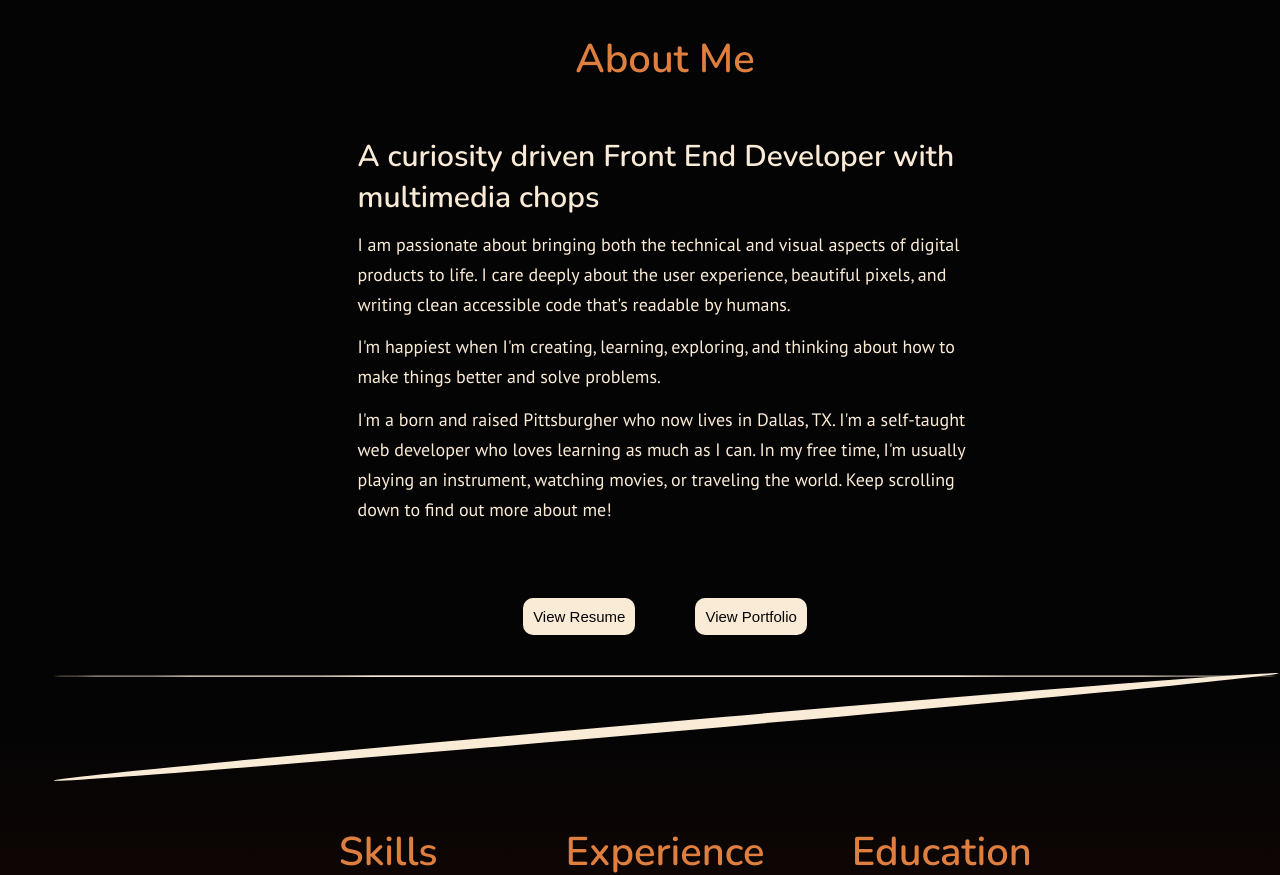
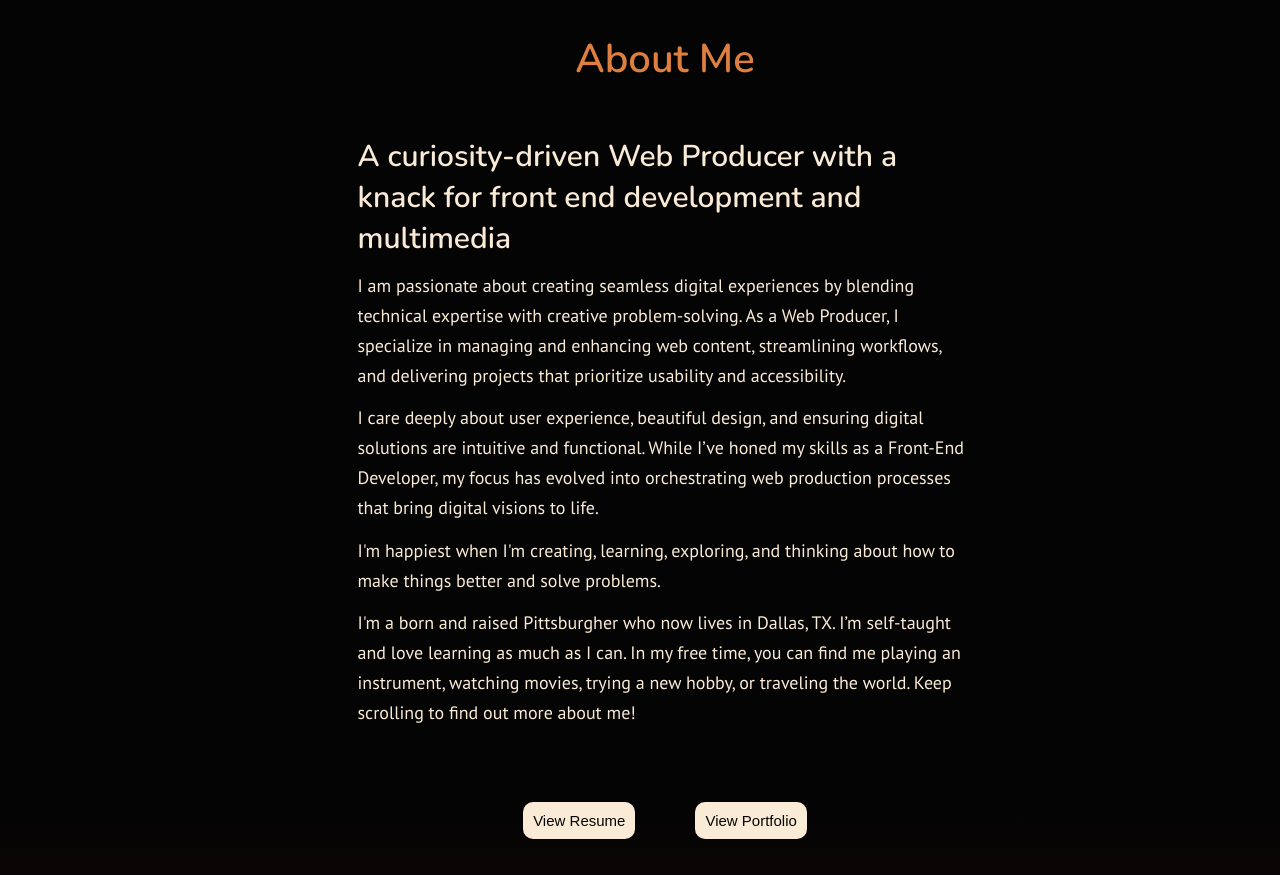
Before and after one commit to GabbyJ/gmjacobsdev, a React (Create React App) app: page / in a window 1280 px wide. Shown: the part 1180-2055 px from the top of the page. Built offline with nearby package versions, Linux system fonts and the light colour scheme.

Commit message:
Update About.jsx

```diff
--- a/src/components/About/About.jsx
+++ b/src/components/About/About.jsx
@@ -5,14 +5,15 @@ function AboutSection(){
         <section className="about" id="about">
         <h2 data-aos="fade-up" data-aos-duration="700">About Me</h2>
         <div className="summary">
-        <h3 className="aboutHeadline" data-aos="fade-up" data-aos-duration="700">A curiosity driven Front End Developer with multimedia chops</h3>
+        <h3 className="aboutHeadline" data-aos="fade-up" data-aos-duration="700">A curiosity-driven Web Producer with a knack for front end development and multimedia</h3>
         <div data-aos="fade-up" data-aos-duration="700">
-          <p>I am passionate about bringing both the technical and visual aspects of digital products to life. I care deeply about the user experience, beautiful pixels, and writing clean accessible code that's readable by humans.</p>
-          <p>I'm happiest when I'm creating, learning, exploring, and thinking about how to make things better and solve problems.</p>
+          <p>I am passionate about creating seamless digital experiences by blending technical expertise with creative problem-solving. As a Web Producer, I specialize in managing and enhancing web content, streamlining workflows, and delivering projects that prioritize usability and accessibility.</p>
+          <p>I care deeply about user experience, beautiful design, and ensuring digital solutions are intuitive and functional. While I’ve honed my skills as a Front-End Developer, my focus has evolved into orchestrating web production processes that bring digital visions to life.</p>
+            <p>I'm happiest when I'm creating, learning, exploring, and thinking about how to make things better and solve problems.</p>
           <p>I'm a born and raised Pittsburgher who now lives in Dallas, TX.
-            I'm a self-taught web developer who loves learning as much as I can. In
-            my free time, I'm usually playing an instrument, watching movies,
-            or traveling the world. Keep scrolling down to find out more about me!
+            I’m self-taught and love learning as much as I can. In
+            my free time, you can find me playing an instrument, watching movies, trying a new hobby,
+            or traveling the world. Keep scrolling to find out more about me!
           </p>
         </div>
         </div>
```
